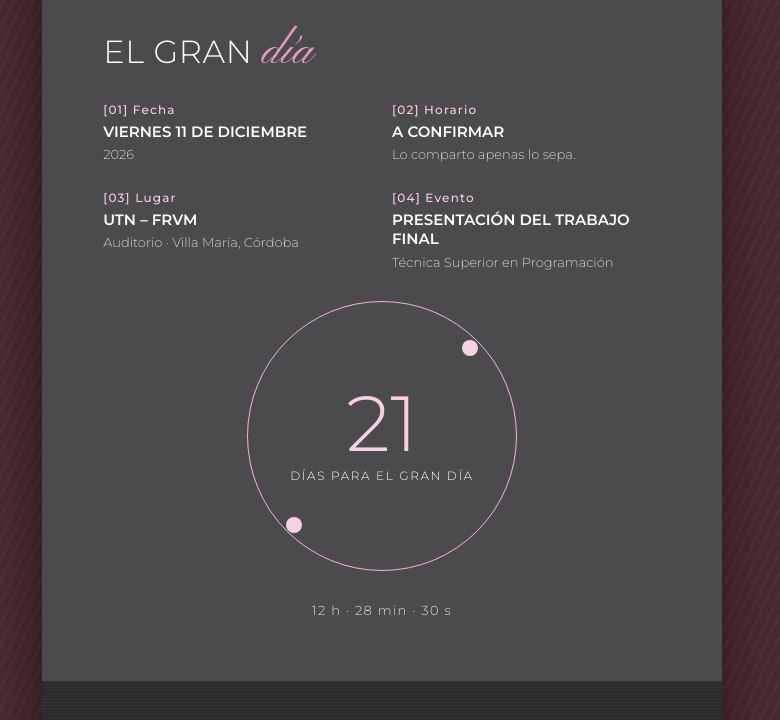
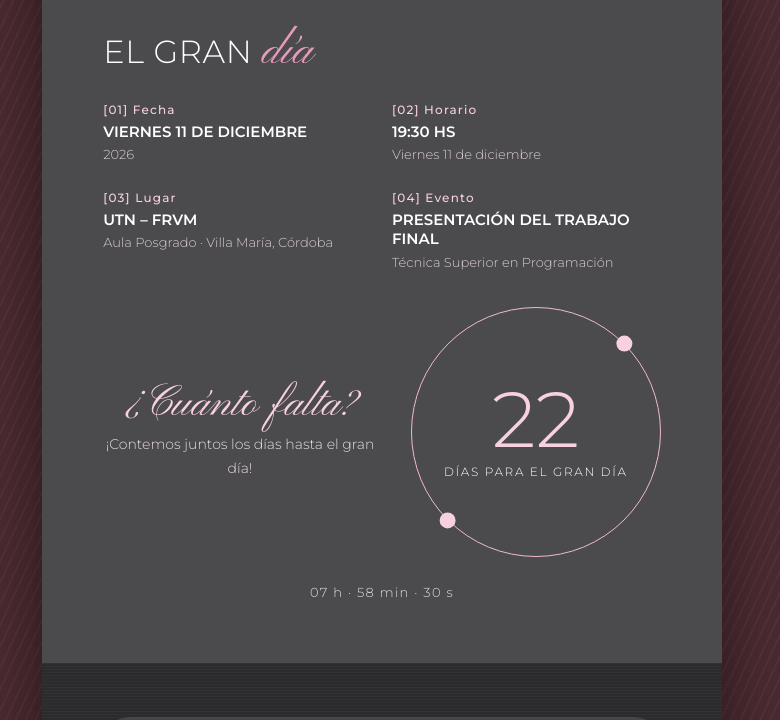
Before and after one commit to Torres-MariaGuadalupe/invitacion-trabajo-final, a plain HTML site: page index.html in a window 1280 px wide. Shown: the part 2380-3100 px from the top of the page, without its empty margins (258-1038 px from the left). Drawn offline with Linux system fonts and the light colour scheme.

Commit message:
Agrego horario y aula

```diff
--- a/index.html
+++ b/index.html
@@ -9,7 +9,7 @@
   <!-- Vista previa al compartir. TODO: reemplazá TU-USUARIO y TU-REPO cuando tengas tu link de GitHub Pages -->
   <meta property="og:type" content="website">
   <meta property="og:title" content="Compiló. Se recibió. — María Guadalupe Torres">
-  <meta property="og:description" content="Presentación del trabajo final · Viernes 11 de diciembre de 2026 · UTN FRVM, Villa María">
+  <meta property="og:description" content="Presentación del trabajo final · Viernes 11 de diciembre de 2026 · 19:30 hs · UTN FRVM, Villa María">
   <meta property="og:image" content="https://torres-mariaguadalupe.github.io/assets/fotos/foto2.jpg">
 
   <link rel="preconnect" href="https://fonts.googleapis.com">
@@ -88,12 +88,20 @@
     .torn .script{font-size:30px; color:var(--graphite); margin:0}
 
     /* Detalles con círculo y cuenta regresiva */
-    .count{width:min(270px,80%); aspect-ratio:1; margin:28px auto; border:1.5px solid var(--line); border-radius:50%; display:grid; place-items:center; text-align:center; position:relative}
-    .count:before,.count:after{content:''; position:absolute; width:16px; height:16px; border-radius:50%; background:var(--pink)}
-    .count:before{top:14%; right:14%} .count:after{bottom:14%; left:14%}
+    .countbox{display:flex; flex-wrap:wrap; align-items:center; justify-content:center; gap:22px 34px; margin-top:34px}
+    .count-text{flex:1 1 210px; text-align:center}
+    .count-text .script{display:block; font-size:44px; line-height:1; color:var(--pink); margin-bottom:6px}
+    .count-text p{margin:0; font-size:14px; color:#e8dde2}
+    /* PUNTITOS: cambiá los grados para moverlos sobre el círculo
+       0deg = derecha · 90deg = abajo · 180deg = izquierda · 270deg = arriba */
+    .count{--d:min(250px,70vw); --a1:-45deg; --a2:135deg;
+      width:var(--d); aspect-ratio:1; margin:0; border:1.5px solid var(--line); border-radius:50%; display:grid; place-items:center; text-align:center; position:relative}
+    .count:before,.count:after{content:''; position:absolute; left:50%; top:50%; width:16px; height:16px; margin:-8px; border-radius:50%; background:var(--pink)}
+    .count:before{transform:rotate(var(--a1)) translateX(calc(var(--d)/2))}
+    .count:after{transform:rotate(var(--a2)) translateX(calc(var(--d)/2))}
     .count strong{display:block; font-size:78px; font-weight:300; line-height:1; color:var(--pink)}
     .count span{font-size:12px; letter-spacing:.14em; text-transform:uppercase}
-    .rest{text-align:center; font-size:13px; letter-spacing:.1em; margin:0; color:#e8dde2}
+    .rest{text-align:center; font-size:13px; letter-spacing:.1em; margin:24px 0 0; color:#e8dde2}
     .facts{margin-top:26px; display:grid; grid-template-columns:1fr 1fr; gap:22px 20px}
     .facts small{display:block; font-size:12px; color:var(--pink); font-weight:500; letter-spacing:.1em}
     .facts h3{margin:2px 0 2px; font-size:15px; font-weight:600; text-transform:uppercase; line-height:1.3}
@@ -185,11 +193,14 @@
     <h2>El gran <span class="script">día</span></h2>
     <div class="facts">
       <div><small>[01] Fecha</small><h3>Viernes 11 de diciembre</h3><p>2026</p></div>
-      <div><small>[02] Horario</small><h3>A confirmar</h3><p>Lo comparto apenas lo sepa.</p></div>
-      <div><small>[03] Lugar</small><h3>UTN – FRVM</h3><p>Auditorio · Villa María, Córdoba</p></div>
+      <div><small>[02] Horario</small><h3>19:30 hs</h3><p>Viernes 11 de diciembre</p></div>
+      <div><small>[03] Lugar</small><h3>UTN – FRVM</h3><p>Aula Posgrado · Villa María, Córdoba</p></div>
       <div><small>[04] Evento</small><h3>Presentación del trabajo final</h3><p>Técnica Superior en Programación</p></div>
     </div>
-    <div class="count"><div><strong id="days">--</strong><span>días para el gran día</span></div></div>
+    <div class="countbox">
+      <div class="count-text"><span class="script">¿Cuánto falta?</span><p>¡Contemos juntos los días hasta el gran día!</p></div>
+      <div class="count"><div><strong id="days">--</strong><span>días para el gran día</span></div></div>
+    </div>
     <p class="rest"><span id="hours">--</span> h · <span id="minutes">--</span> min · <span id="seconds">--</span> s</p>
   </section>
 
@@ -198,7 +209,7 @@
     <div class="card">
       <h2>¿Alguna <span class="script">duda?</span></h2>
       <p class="sub">Por si te queda alguna pregunta.</p>
-      <details><summary>¿A qué hora es?</summary><p>Todavía lo estoy confirmando. Actualizo esta página apenas lo sepa.</p></details>
+      <details><summary>¿A qué hora es?</summary><p>A las 19:30 hs, el viernes 11 de diciembre.</p></details>
       <details><summary>¿Puedo ir acompañado/a?</summary><p>¡Claro! Cuantos más seamos, mejor.</p></details>
       <details><summary>¿Hay que llevar algo?</summary><p>Solo las ganas de acompañarme.</p></details>
     </div>
@@ -208,7 +219,7 @@
   <section class="torn" style="padding-bottom:80px">
     <h2>Cómo <span class="script">llegar</span></h2>
     <ul class="rows">
-      <li><span><b>UTN – Facultad Regional Villa María</b><br>Auditorio · Villa María, Córdoba</span></li>
+      <li><span><b>UTN – Facultad Regional Villa María</b><br>Aula Posgrado · Villa María, Córdoba</span></li>
       <li><a href="https://www.google.com/maps/search/?api=1&query=UTN+Facultad+Regional+Villa+Maria+Cordoba" target="_blank" rel="noopener">Abrir ubicación en Maps ↗</a></li>
     </ul>
     <p class="script" style="font-size:32px;margin:30px 0 10px;line-height:1">La banda sonora</p>
@@ -219,8 +230,8 @@
 </div>
 
 <script>
-  // Cuenta regresiva hasta el comienzo del 11/12/2026 (hora Argentina)
-  const target = new Date('2026-12-11T00:00:00-03:00').getTime();
+  // Cuenta regresiva hasta el 11/12/2026 a las 19:30 (hora Argentina)
+  const target = new Date('2026-12-11T19:30:00-03:00').getTime();
   function tick(){
     const diff = target - Date.now();
     if(diff <= 0){ document.querySelector('.count').innerHTML = '<span class="script" style="font-size:44px;color:var(--pink);text-transform:none">¡Llegó el día!</span>'; document.querySelector('.rest').remove(); return; }
```
